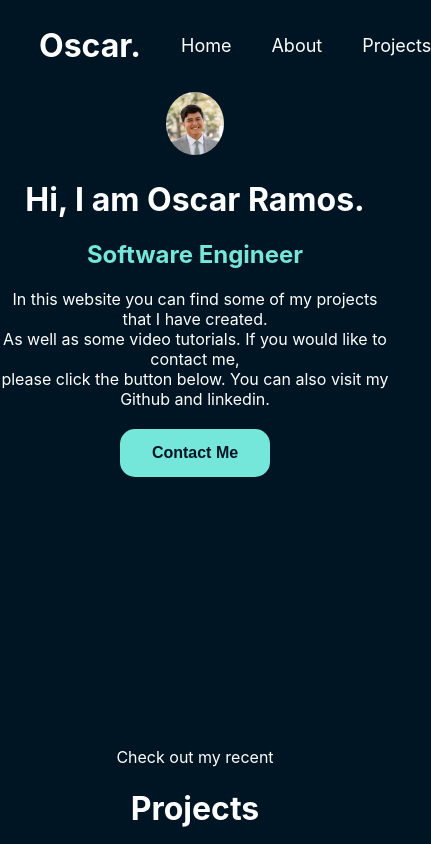
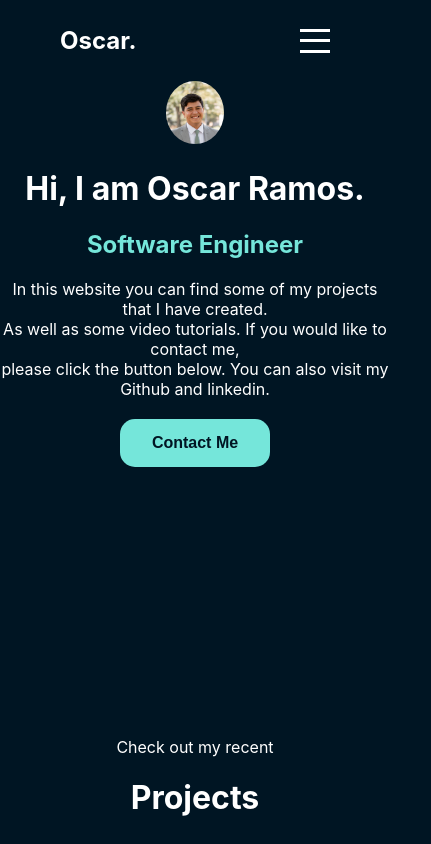
Before and after one commit to Elchamos64/portfolio, a React (Create React App) app: page / in a window 390 px wide. Shown: the top 844 px of the page, 431 px wide, since content can reach past the window. Built offline with nearby package versions, Linux system fonts and the light colour scheme; some icons are missing.

Commit message:
added hamburger menu for phone view

```diff
--- a/src/components/Projects.js
+++ b/src/components/Projects.js
@@ -23,13 +23,11 @@ const ProjectCard = () => {
                 <p>Sleep Outside</p>
                 <a href='https://main--sleepoutside-oscar-ricky.netlify.app/'>App</a>
                 <a href='https://github.com/vangricky/sleepoutside'>Github</a>
-                <a href='https://github.com/Elchamos64'>Video Demo</a>
             </div>
             <div className='project-2'>
                 <img src={Project2} alt="project" />
                 <p>Card Game (Python)</p>
                 <a href='https://github.com/Elchamos64'>Github</a>
-                <a href='https://github.com/Elchamos64'>Video Demo</a>
             </div>
             <div className='project-3'>
                 <img src={Project3} alt="project" />
--- a/src/components/RenderHeader.js
+++ b/src/components/RenderHeader.js
@@ -1,23 +1,36 @@
 import "../styles/App.css";
-import React from "react";
-
+import React, { useState } from "react";
 
 const Header = () => {
     return (
         <div className="header">
-            <h1 className="name">Oscar. </h1>
+            <h1 className="name">Oscar.</h1>
             <NavBar />
         </div>
     );
 };
+
 const NavBar = () => {
+    const [isOpen, setIsOpen] = useState(false);
+
+    const toggleMenu = () => {
+        setIsOpen(!isOpen);
+    };
+
     return (
-      <nav className="navbar">
-        <a href="/">Home</a>
-        <a href="/about">About</a>
-        <a href="#projects">Projects</a>
-      </nav>
+        <nav className="navbar">
+            <div className="hamburger" onClick={toggleMenu}>
+                <div className={`line ${isOpen ? 'open' : ''}`}></div>
+                <div className={`line ${isOpen ? 'open' : ''}`}></div>
+                <div className={`line ${isOpen ? 'open' : ''}`}></div>
+            </div>
+            <ul className={`nav-links ${isOpen ? 'open' : ''}`}>
+                <li><a href="/">Home</a></li>
+                <li><a href="/about">About</a></li>
+                <li><a href="#projects">Projects</a></li>
+            </ul>
+        </nav>
     );
-  };
+};
 
 export default Header;
--- a/src/styles/App.css
+++ b/src/styles/App.css
@@ -41,7 +41,7 @@
 }
 
 
-.navbar a{
+/* .navbar a{
   color: #ffff;
   text-decoration: none;
   padding-left: 40px;
@@ -52,7 +52,7 @@
   transform: scale(1.1);
   color: #75E6DA;
   transition: 0.5s;
-}
+} */
 
 .header{
   display: flex;
@@ -146,3 +146,90 @@ a {
   display: inline-block;
   text-decoration: none; /* Remove underline from links */
 }
+
+
+/* navbar  */
+/* Header styling */
+.header {
+  display: flex;
+  justify-content: space-between;
+  align-items: center;
+  padding: 10px;
+  padding-left: 60px;
+  padding-right: 60px;
+  color: white;
+}
+
+.name {
+  font-size: 24px;
+  font-weight: bold;
+}
+
+/* NavBar styling */
+.navbar {
+  display: flex;
+  align-items: center;
+}
+
+.nav-links {
+  display: flex;
+  list-style: none;
+  gap: 20px;
+}
+
+.nav-links li a {
+  color: white;
+  text-decoration: none;
+  font-size: 18px;
+}
+
+/* Hamburger menu */
+.hamburger {
+  display: none;
+  cursor: pointer;
+  flex-direction: column;
+  justify-content: space-between;
+  height: 24px;
+  gap: 5px;
+}
+
+.hamburger .line {
+  width: 30px;
+  height: 3px;
+  background-color: white;
+  transition: all 0.3s ease;
+}
+
+.hamburger .line.open:nth-child(1) {
+  transform: rotate(45deg) translate(10px, 5px);
+}
+
+.hamburger .line.open:nth-child(2) {
+  opacity: 0;
+}
+
+.hamburger .line.open:nth-child(3) {
+  transform: rotate(-45deg) translate(10px, -5px);
+}
+
+/* Responsive styles */
+@media (max-width: 768px) {
+  .nav-links {
+      display: none;
+      position: absolute;
+      top: 60px;
+      right: 0;
+      width: 100%;
+      flex-direction: column;
+      align-items: center;
+      padding: 10px 0;
+  }
+
+  .nav-links.open {
+      display: flex;
+  }
+
+  .hamburger {
+      display: flex;
+  }
+}
```
